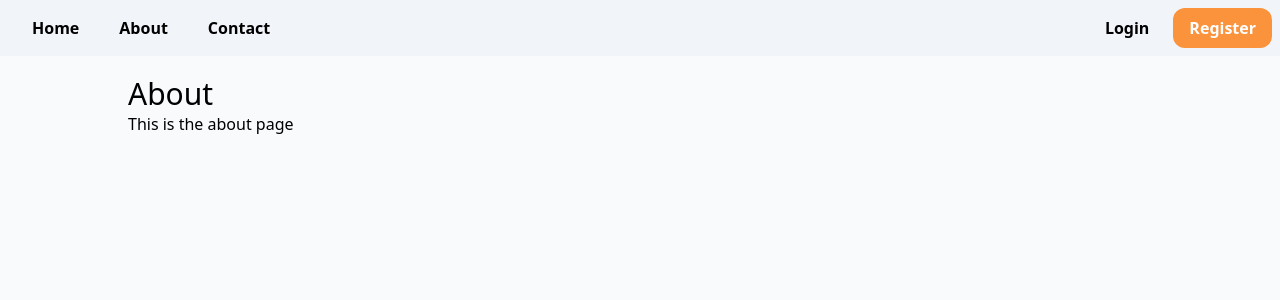
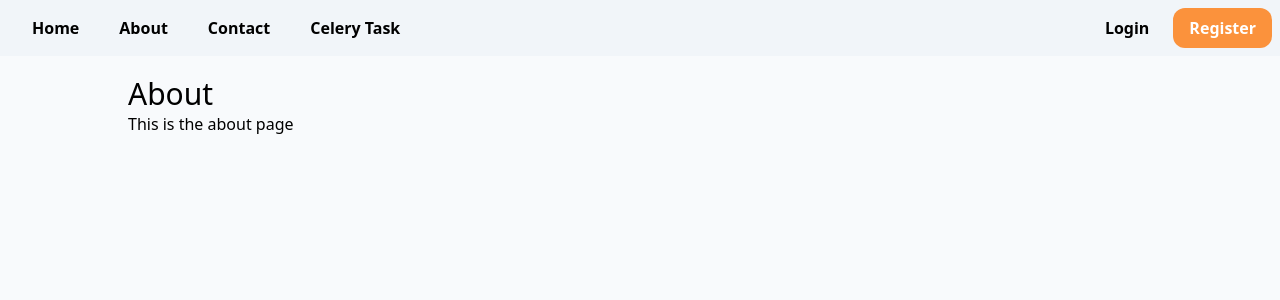
Before and after one commit to gregtam/simple_django_project, a Django app: page /about in a window 1280 px wide. Shown: the top 300 px of the page. Run offline with Django 5.2, Linux system fonts and the light colour scheme; some libraries are stand-ins or nearby versions.

Commit message:
Add celery task

```diff
--- a/pages/templates/pages/home.html
+++ b/pages/templates/pages/home.html
@@ -2,5 +2,5 @@
 
 {% block content %}
   <h1>Home</h1>
-  <p>This is the home page</p>
+  <p>This is the home page {{ task_val }}</p>
 {% endblock content %}
--- a/pages/urls.py
+++ b/pages/urls.py
@@ -6,4 +6,6 @@ urlpatterns = [
     path('about', views.about, name='about'),
     path('data', views.data, name='data'),
     path('contact', views.contact, name='contact'),
+    path('celery_task', views.celery_task, name='celery_task'),
+    path('transactions_table', views.transactions_table, name='transactions_table'),
 ]
--- a/pages/views.py
+++ b/pages/views.py
@@ -1,5 +1,6 @@
 from django.shortcuts import render
 from transactions.models import TransactionsModel
+from .tasks import add
 
 # Create your views here.
 def home(request):
@@ -15,3 +16,13 @@ def about(request):
 
 def contact(request):
     return render(request, 'pages/contact.html', {})
+
+def celery_task(request):
+    return render(request, 'pages/slow_load_data.html')
+
+def transactions_table(request):
+    """Partial view that renders the transactions table"""
+    task = add.delay(8, 8)
+    task.get(timeout=600)  # Wait for the task to complete
+    transactions = TransactionsModel.objects.filter(user_uuid=request.user.uuid)
+    return render(request, 'pages/partials/transactions_table.html', {'transactions': transactions})
--- a/simple_django_project/__init__.py
+++ b/simple_django_project/__init__.py
@@ -0,0 +1,3 @@
+from .celery import app as celery_app
+
+__all__ = ('celery_app',)
--- a/simple_django_project/settings.py
+++ b/simple_django_project/settings.py
@@ -154,3 +154,9 @@ LOGOUT_REDIRECT_URL = reverse_lazy('home')
 
 CRISPY_ALLOWED_TEMPLATE_PACKS = "bootstrap5"
 CRISPY_TEMPLATE_PACK = "bootstrap5"
+
+# Celery Configuration
+CELERY_BROKER_URL = 'redis://localhost:6379/0'
+CELERY_RESULT_BACKEND = 'redis://localhost:6379/0'
+CELERY_ACCEPT_CONTENT = ['json']
+CELERY_TASK_SERIALIZER = 'json'
--- a/templates/base.html
+++ b/templates/base.html
@@ -45,7 +45,7 @@
 </head>
 
 <html>
-  <head>
+  <body class='bg-slate-50' hx-boost='true'>
     <nav class='flex justify-between bg-slate-100 font-semibold'>
       <ul class='flex gap-2 mx-4 my-2'>
         <li><a href="{% url 'home' %}">Home</a></li>
@@ -54,6 +54,7 @@
         {% endif %}
         <li><a href="{% url 'about' %}">About</a></li>
         <li><a href="{% url 'contact' %}">Contact</a></li>
+        <li><a href="{% url 'celery_task' %}">Celery Task</a></li>
       </ul>
 
       {% if user.is_authenticated %}
@@ -70,9 +71,7 @@
         </ul>
       {% endif %}
     </nav>
-  </head>
 
-  <body class='bg-slate-50'>
     <div class='w-[90%] max-w-[1024px] mx-auto mt-5'>
       {% block content %}
       {% endblock content %}
```
